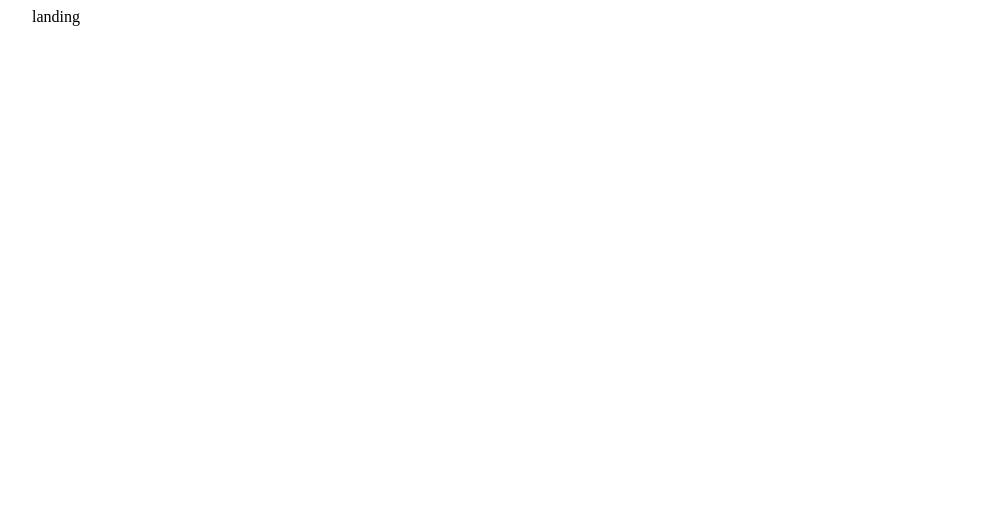
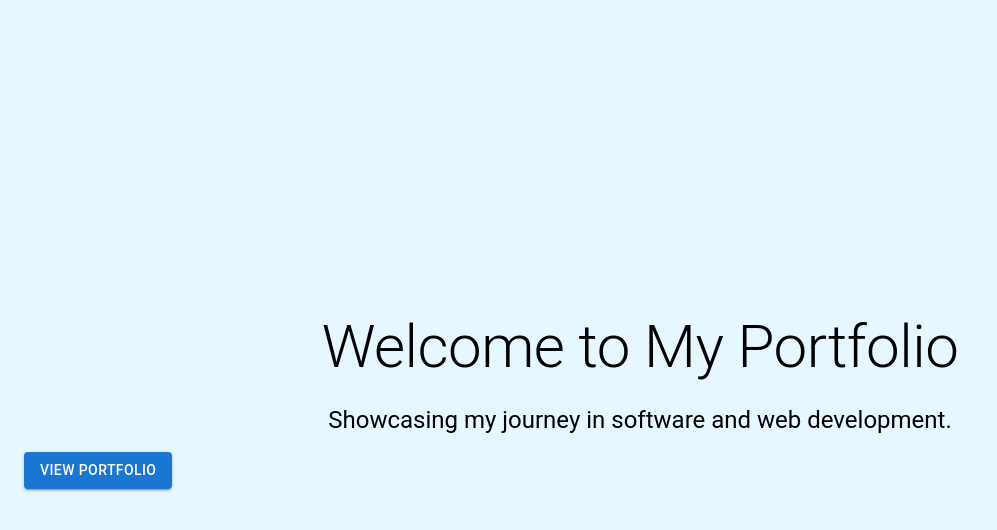
Before and after one commit to BiTheDev/BiTheDev.github.io, a React (Vite) app in the folder portfolio/: page / in a window 1280 px wide. Shown: the top 530 px of the page, without its empty margins (0-997 px from the left). Built offline with nearby package versions, Linux system fonts and the light colour scheme.

Commit message:
started working on portfolio landing page

```diff
--- a/portfolio/src/App.jsx
+++ b/portfolio/src/App.jsx
@@ -1,4 +1,4 @@
-import { Container } from "@mui/material";
+
 import { BrowserRouter, Route, Routes } from "react-router-dom";
 import "./App.css";
 import React from "react";
@@ -12,7 +12,6 @@ import Layout from "./layout";
 function App() {
   return (
     <BrowserRouter>
-      <Container maxWidth="xl">
         <Routes>
           <Route path="/" element={<LandingPage />} />
           <Route path="/home" element={<Layout><HomePage /></Layout>} />
@@ -20,7 +19,6 @@ function App() {
           <Route path="/education" element={<Layout><EducationPage /></Layout>} />
           <Route path="/experience" element={<Layout><ExperiencePage /></Layout>} />
         </Routes>
-      </Container>
     </BrowserRouter>
   );
 }
--- a/portfolio/src/index.css
+++ b/portfolio/src/index.css
@@ -0,0 +1,3 @@
+body{
+    margin: 0;
+}
--- a/portfolio/src/pages/LandingPage/LandingPage.jsx
+++ b/portfolio/src/pages/LandingPage/LandingPage.jsx
@@ -1,9 +1,28 @@
-import React from 'react'
+import React from 'react';
+import { Container, Typography, Button } from '@mui/material';
+import './landing.css';
 
 const LandingPage = () => {
   return (
-    <div>landing</div>
-  )
-}
+    <div className="landing-container">
+      <Container maxWidth="xl">
+        <Typography variant="h2" align="center" gutterBottom>
+          Welcome to My Portfolio
+        </Typography>
+        <Typography variant="h5" align="center" paragraph>
+          Showcasing my journey in software and web development.
+        </Typography>
+        <Button
+          variant="contained"
+          color="primary"
+          href="/portfolio"
+          className="cta-button"
+        >
+          View Portfolio
+        </Button>
+      </Container>
+    </div>
+  );
+};
 
-export default LandingPage
+export default LandingPage;
--- a/portfolio/src/pages/LandingPage/landing.css
+++ b/portfolio/src/pages/LandingPage/landing.css
@@ -0,0 +1,21 @@
+.landing-container {
+    display: flex;
+    justify-content: center;
+    align-items: center;
+    min-height: 100vh;
+    background-color: #e6f7ff; /* Sky Blue Background */
+  }
+
+  .cta-button {
+    margin-top: 30px;
+  }
+
+  /* Animation */
+  @keyframes floatAnimation {
+    0%, 100% {
+      transform: translateY(0);
+    }
+    50% {
+      transform: translateY(-15px);
+    }
+  }
```
